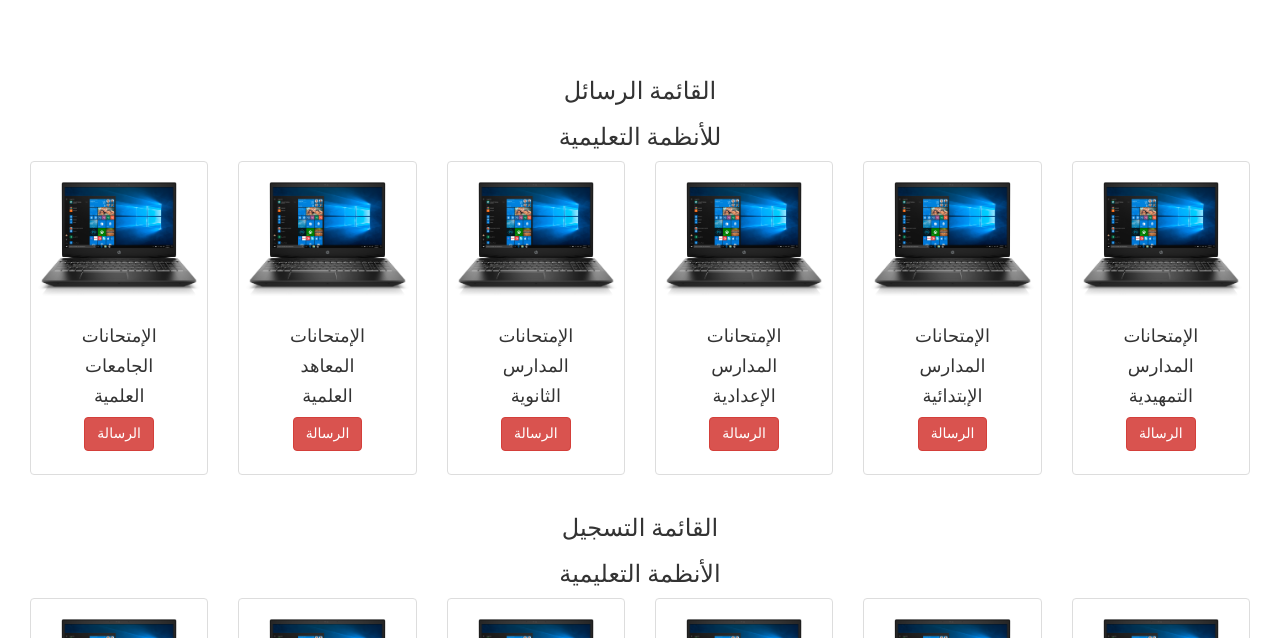
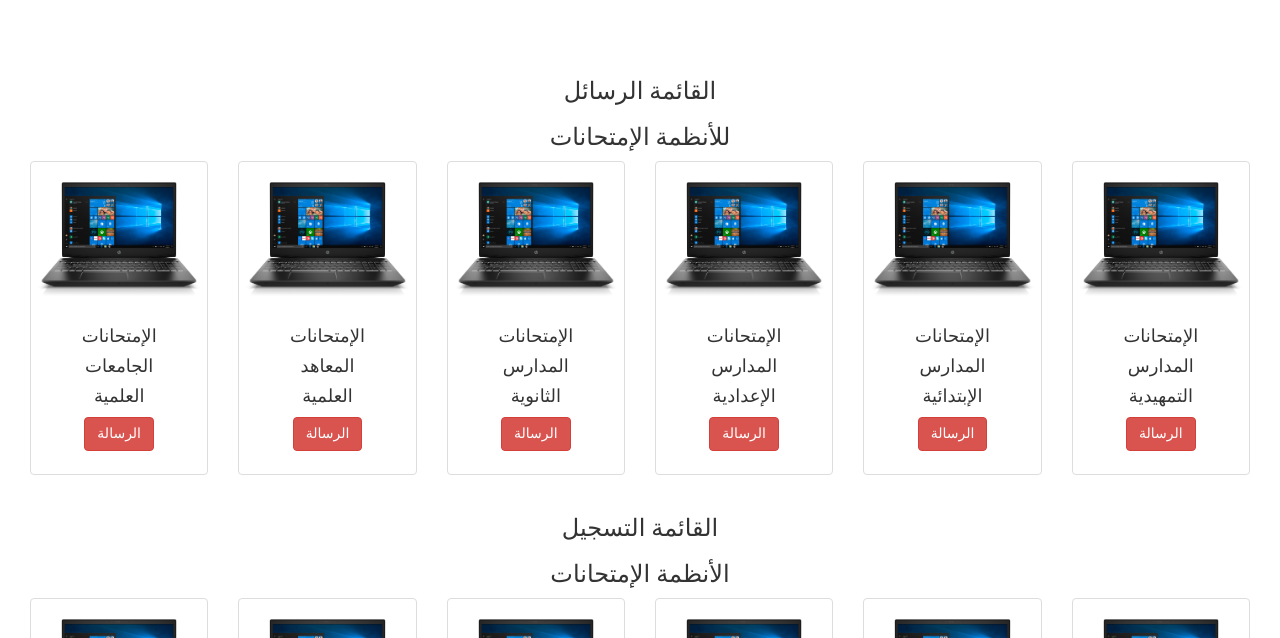
Before and after one commit to softwarepioneers/aw, a plain HTML site: page examinations.html in a window 1280 px wide. Shown: the part 854-1492 px from the top of the page. Drawn offline with Linux system fonts and the light colour scheme; files that its build step writes are made by us from their sources; files whose address does not match are found by name; a web font is replaced by a local one.

Commit message:
23232ssdsd

```diff
--- a/examinations.html
+++ b/examinations.html
@@ -457,7 +457,7 @@
                         القائمة الرسائل
                     </h3>
                     <h3>
-                        للأنظمة التعليمية
+                        للأنظمة الإمتحانات
                     </h3>
                 </div>
             <div >
@@ -607,7 +607,7 @@
                          القائمة التسجيل
                     </h3>
                     <h3>
-                        الأنظمة التعليمية
+                        الأنظمة الإمتحانات
                    </h3>
                 </div>
                 <div class="col-md-2 col-sm-3 col-xs-6">
```
